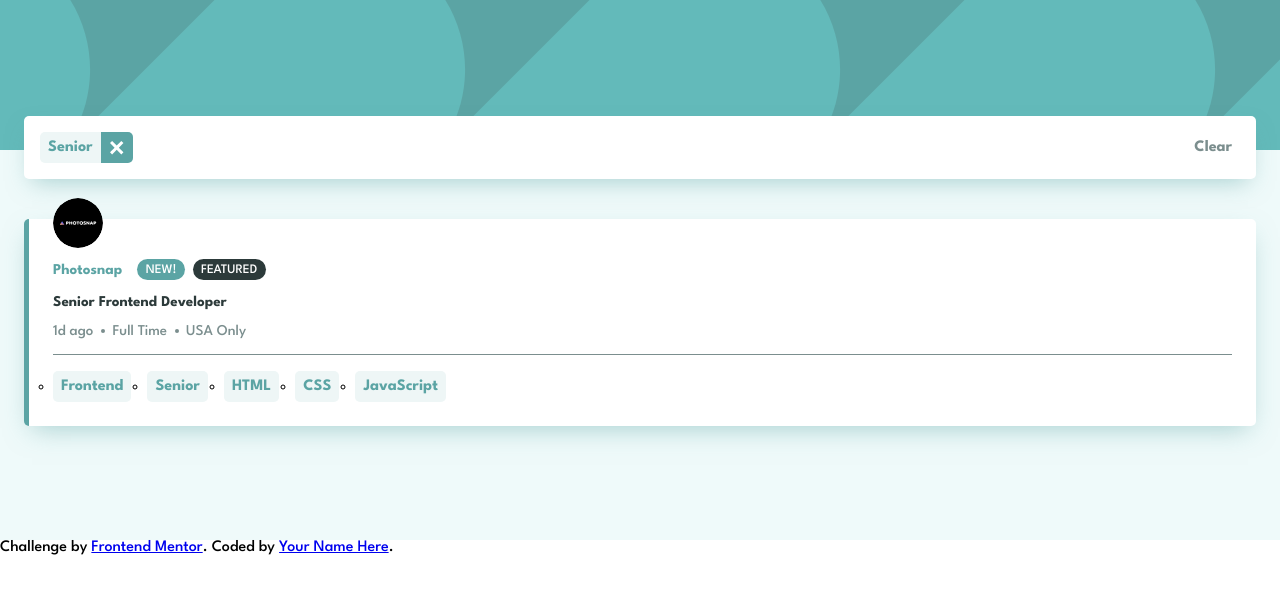
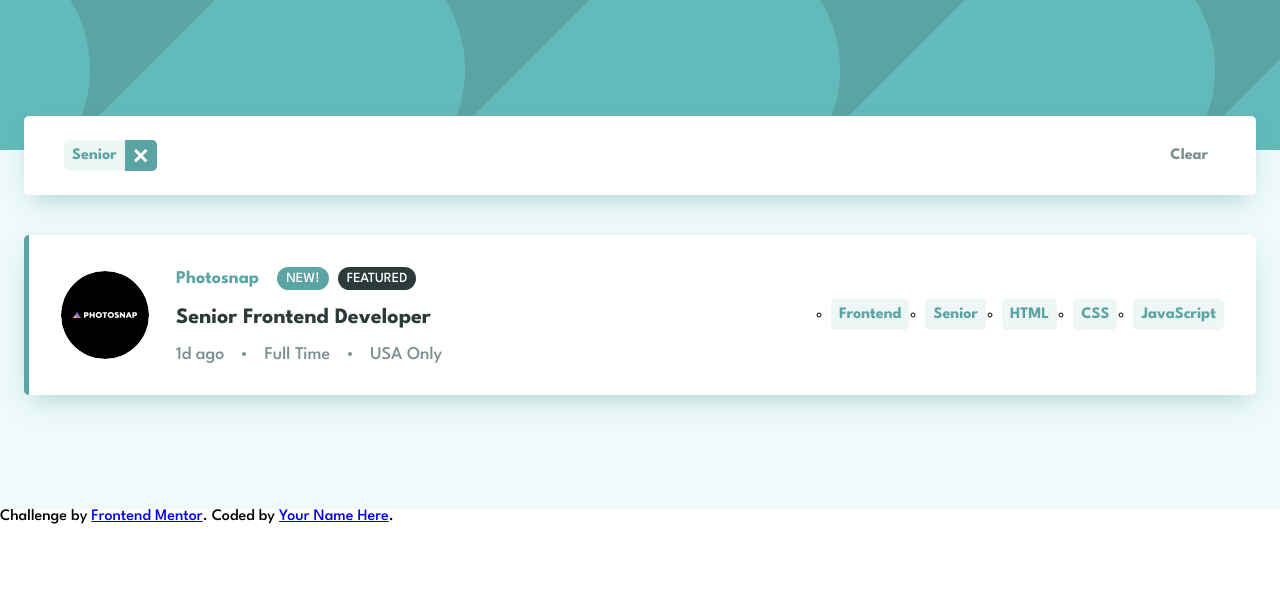
Before and after one commit to joao-lucas-dias/fm-job-listing-filter, a React (Vite) app: page / in a window 1280 px wide. Both pictures are taken after a click on the button "Senior". Shown: the top 594 px of the page. Built offline with nearby package versions, Linux system fonts and the light colour scheme.

Commit message:
Add desktop syles and active states

```diff
--- a/src/App.module.css
+++ b/src/App.module.css
@@ -22,3 +22,13 @@
   display: grid;
   grid-row-gap: 2.5em;
 }
+
+@media (min-width: 1440px) {
+  .main {
+    padding: 4em 8em 8em 8em;
+  }
+
+  .job_list {
+    grid-row-gap: 1.5em;
+  }
+}
--- a/src/components/FilterBox/FilterBox.module.css
+++ b/src/components/FilterBox/FilterBox.module.css
@@ -25,3 +25,15 @@
   border: none;
   color: var(--color-neutral-dark);
 }
+
+@media (min-width: 1024px) {
+  .container {
+    padding: 1.5em 2.5em;
+  }
+
+  .button:hover {
+    cursor: pointer;
+    text-decoration: underline;
+    color: var(--color-primary);
+  }
+}
--- a/src/components/FilterBox/FilterTablet/FilterTablet.module.css
+++ b/src/components/FilterBox/FilterTablet/FilterTablet.module.css
@@ -19,3 +19,10 @@
   border: none;
   background-color: var(--color-primary);
 }
+
+@media (min-width: 1024px) {
+  .button:hover {
+    cursor: pointer;
+    background-color: var(--color-neutral-darker);
+  }
+}
--- a/src/components/JobItem/Category/Category.module.css
+++ b/src/components/JobItem/Category/Category.module.css
@@ -7,3 +7,11 @@
   color: var(--color-primary);
   background-color: var(--color-neutral-light);
 }
+
+@media (min-width: 1024px) {
+  .category:hover {
+    cursor: pointer;
+    color: white;
+    background-color: var(--color-primary);
+  }
+}
--- a/src/components/JobItem/JobItem.module.css
+++ b/src/components/JobItem/JobItem.module.css
@@ -17,6 +17,12 @@
 	border-left: 5px solid var(--color-primary);
 }
 
+.header {
+	display: grid;
+	grid-row-gap: 1em;
+	font-size: 15px;
+}
+
 .logo {
 	width: 50px;
 	height: 50px;
@@ -26,15 +32,17 @@
 	left: 1.5em;
 }
 
-.info {
+.header_body {
 	display: grid;
 	grid-row-gap: 1em;
-	font-size: 15px;
 }
 
-.header {
+.body_row {
 	display: flex;
 	align-items: center;
+}
+
+.title {
 	gap: 1em;
 }
 
@@ -72,10 +80,7 @@
 }
 
 .details {
-	display: flex;
 	gap: 0.5em;
-	align-items: center;
-
 	color: var(--color-neutral-dark);
 }
 
@@ -97,3 +102,51 @@
 	gap: 1em;
 	flex-wrap: wrap;
 }
+
+@media (min-width: 1024px) {
+	.container {
+		display: flex;
+		justify-content: space-between;
+		align-items: center;
+		padding: 2em;
+	}
+
+	.header {
+		display: flex;
+		align-items: center;
+		gap: 1.5em;
+		font-size: 18px;
+	}
+
+	.logo {
+		position: unset;
+		height: 100%;
+		width: auto;
+	}
+
+	.tag {
+		font-size: 14px;
+	}
+
+	.position {
+		font-size: 22px;
+	}
+
+	.position:hover {
+		cursor: pointer;
+		color: var(--color-primary);
+	}
+
+	.details {
+		gap: 1em;
+		font-size: 18px;
+	}
+
+	.line {
+		display: none;
+	}
+
+	.category_list {
+		justify-self: flex-end;
+	}
+}
--- a/src/components/JobItem/JobItem.tsx
+++ b/src/components/JobItem/JobItem.tsx
@@ -9,24 +9,22 @@ const JobItem: React.FC<{ jobData: Job; onFilterClick: (filter: string) => void
 	const job: Job = props.jobData;
 
 	const generateImageName = () => {
-		return props.jobData.company.name.replace(/\s+/g, "-").replace(/\./g, "").toLowerCase();
+		return props.jobData.company.name
+			.replace(/\s+/g, "-")
+			.replace(/\./g, "")
+			.toLowerCase();
 	};
-
-	// let categoryList: string[] = [];
-	// categoryList.push(job.categories[0]);
-	// categoryList.push(job.categories[1]);
-	// job.categories[2].map((language) => categoryList.push(language));
-	// job.categories[3].map((tool) => categoryList.push(tool));
 
 	return (
 		<li className={`${classes.container} ${job.tags.featured && classes.featured}`}>
+			<div className={classes.header}>
 				<img
 					src={`../../../src/assets/images/${generateImageName()}.svg`}
 					alt="Company Logo"
 					className={classes.logo}
 				></img>
-			<div className={classes.info}>
-				<p className={classes.header}>
+				<div className={classes.header_body}>
+					<p className={`${classes.body_row} ${classes.title}`}>
 						<span className={classes.company}>{job.company.name}</span>
 						<span className={classes.tags}>
 							{job.tags.new && (
@@ -38,13 +36,14 @@ const JobItem: React.FC<{ jobData: Job; onFilterClick: (filter: string) => void
 						</span>
 					</p>
 					<p className={classes.position}>{props.jobData.position}</p>
-				<p className={classes.details}>
+					<p className={`${classes.body_row} ${classes.details}`}>
 						<span>{job.details.postedAt}</span>
 						<span className={classes.dot}></span>
 						<span>{job.details.contract}</span>
 						<span className={classes.dot}></span>
 						<span>{job.details.location}</span>
 					</p>
+				</div>
 			</div>
 			<span className={classes.line}></span>
 			<ul className={classes.category_list}>
```
Lines whose indentation alone changed are shown as unchanged.
